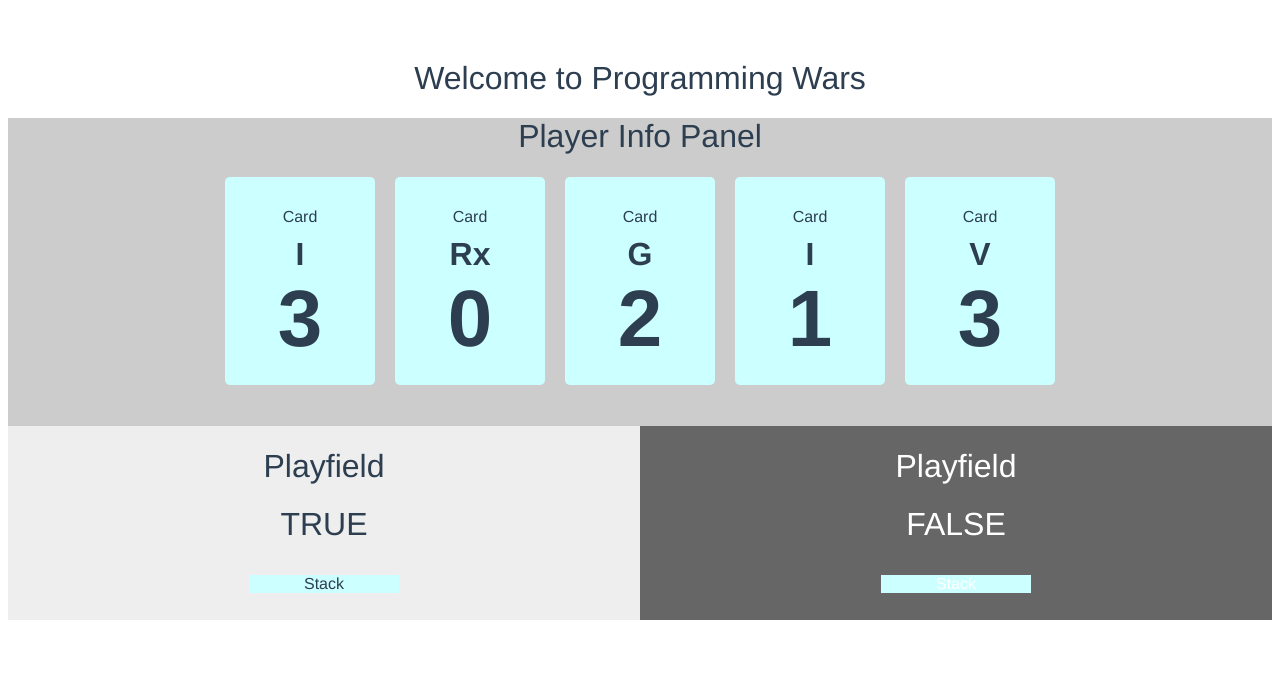
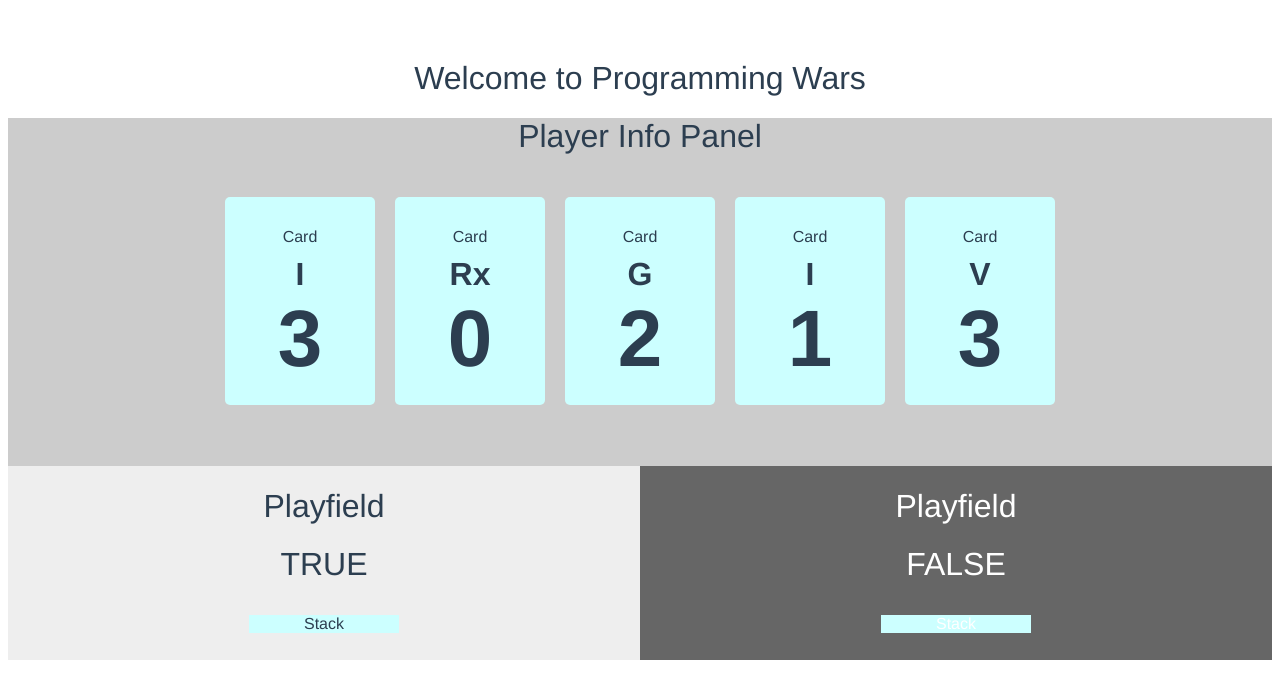
Before and after one commit to SibylLab/Program-Wars, a Vue app: page / in a window 1280 px wide. Shown: the top 698 px of the page. Built offline with nearby package versions, Linux system fonts and the light colour scheme.

Commit message:
styling changes to card component

```diff
--- a/src/components/Card.vue
+++ b/src/components/Card.vue
@@ -78,6 +78,8 @@ export default {
     border: 0px solid #000000;
 
     padding: 20px 0px 20px 0px;
+    margin: 20px 0px 20px 0px;
+
 }
 
 h1, h2 {
```
